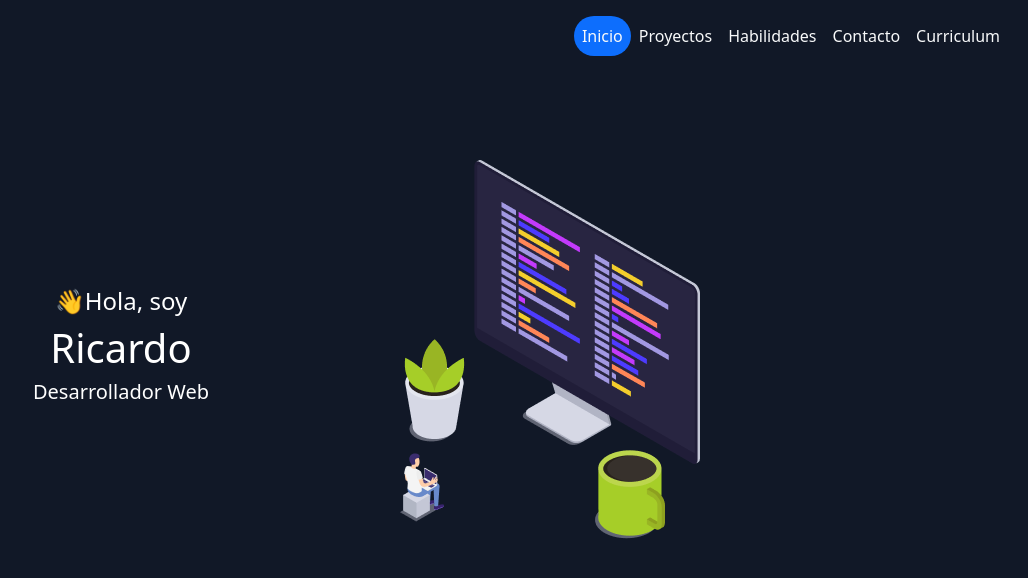
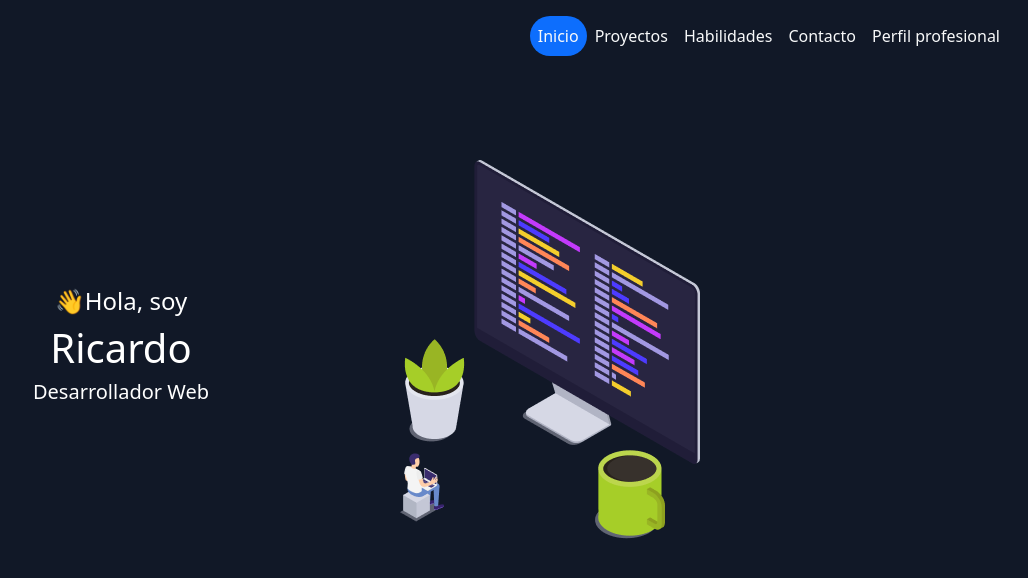
Before and after one commit to blackgoku-97/portafolio, a React (Vite) app: page / in a window 1280 px wide. Shown: the top 578 px of the page, without its empty margins (252-1280 px from the left). Built offline with nearby package versions, Linux system fonts and the light colour scheme.

Commit message:
Navbar mejorado

```diff
--- a/src/components/Navbar.jsx
+++ b/src/components/Navbar.jsx
@@ -56,7 +56,7 @@ export const Navbar = () => {
                   className={({ isActive }) => `nav-link text-light ${ isActive ? 'active bg-primary rounded-pill mx-auto p-2' : '' }`}
                   to="/curriculum"
                 >
-                  Curriculum
+                  Perfil profesional
                 </NavLink>
               </li>
             </ul>
```
